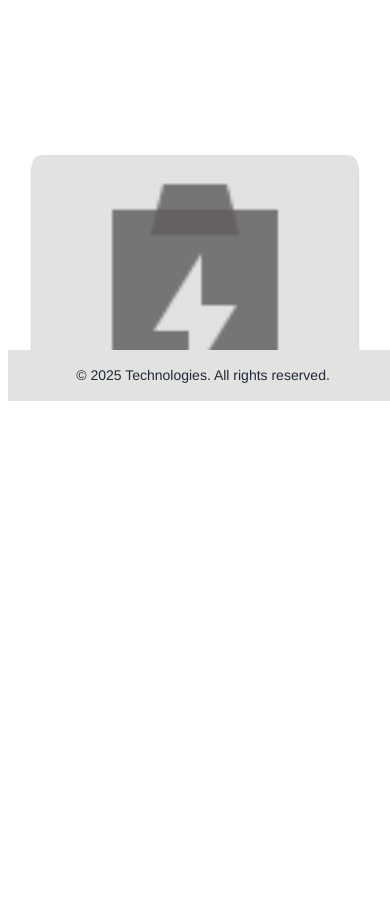
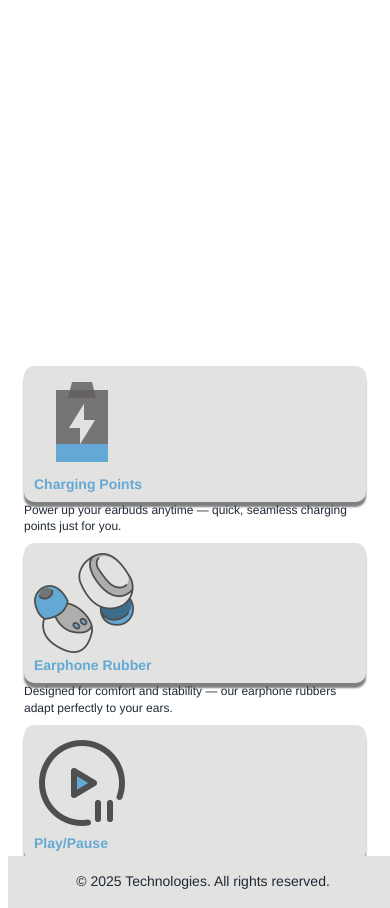
Before and after one commit to zakiasultana-ux/earbuds_website, a plain HTML site: page index.html in a window 390 px wide. Shown: the part 820-1728 px from the top of the page. Before the commit the page ends 1221 px from the top, so only its background shows below. Drawn offline with nearby package versions, Linux system fonts and the light colour scheme; some packages are replaced by stand-ins of ours; a script that the page names is missing.

Commit message:
update code
code update for the mobile view

```diff
--- a/index.html
+++ b/index.html
@@ -3,14 +3,19 @@
 
 <head>
   <title>EarBuds</title>
-  <meta charset="utf-8">
-  <meta name="viewport" content="width=device-width, initial-scale=1">
+  <meta charset="utf-8" />
+  <meta name="viewport" content="width=device-width, initial-scale=1" />
 
   <!-- tab icon -->
-  <link rel="icon" type="image/x-icon" href="images/earbuds.png">
+  <link rel="icon" type="image/x-icon" href="images/earbuds.png" />
 
-  <link rel="stylesheet" href="css/grid.css">
-  <link rel="stylesheet" href="css/style.css">
+  <!-- link to greensock main library -->
+  <script src="https://cdn.jsdelivr.net/npm/gsap@3.13.0/dist/gsap.min.js"></script>
+  <!-- ScrollTrigger plugin -->
+  <script src="https://cdnjs.cloudflare.com/ajax/libs/gsap/3.12.2/ScrollTrigger.min.js"></script>
+
+  <link rel="stylesheet" href="css/grid.css" />
+  <link rel="stylesheet" href="css/style.css" />
 </head>
 
 <body>
@@ -18,15 +23,15 @@
   <header class="head">
     <div class="two-items md-two-third lg-two-third">
       <div class="logo">
-        <img src="images/earbuds.png" alt="logo">
+        <img src="images/earbuds.png" alt="logo" />
       </div>
 
       <div class="main-nav">
         <div class="hanburger" role="button" tabindex="0" aria-expanded="false" aria-label="Open menu">
           <svg viewBox="0 0 24 24" width="40" fill="none" xmlns="http://www.w3.org/2000/svg">
-              <line x1="3" y1="6" x2="21" y2="6" stroke="currentColor" stroke-width="2" stroke-linecap="round"/>
-              <line x1="3" y1="12" x2="21" y2="12" stroke="currentColor" stroke-width="2" stroke-linecap="round"/>
-              <line x1="3" y1="18" x2="21" y2="18" stroke="currentColor" stroke-width="2" stroke-linecap="round"/>
+            <line x1="3" y1="6" x2="21" y2="6" stroke="currentColor" stroke-width="2" stroke-linecap="round" />
+            <line x1="3" y1="12" x2="21" y2="12" stroke="currentColor" stroke-width="2" stroke-linecap="round" />
+            <line x1="3" y1="18" x2="21" y2="18" stroke="currentColor" stroke-width="2" stroke-linecap="round" />
           </svg>
         </div>
         <nav>
@@ -53,22 +58,36 @@
     </section>
     <section id="model-3d" class="full">
       <h2 class="hidden">model viewer</h2>
-       <model-viewer id="model" src="model/final_earbud.glb" ar ar-modes="webxr scene-viewer quick-look" camera-controls tone-mapping="neutral" poster="images/poster.webp" shadow-intensity="1">
-      <button class="Hotspot" slot="hotspot-1" data-position="2.7485287679454022m 3.9326567888734516m -1.2086738564379884m" data-normal="0.13637197279432753m 0.9849321875212139m 0.10635445933697224m" data-visibility-attribute="visible">
+      <model-viewer id="model" src="model/final_earbud.glb" ar ar-modes="webxr scene-viewer quick-look" camera-controls
+        tone-mapping="neutral" poster="images/poster.webp" shadow-intensity="1">
+        <button class="Hotspot" slot="hotspot-1"
+          data-position="2.7485287679454022m 3.9326567888734516m -1.2086738564379884m"
+          data-normal="0.13637197279432753m 0.9849321875212139m 0.10635445933697224m"
+          data-visibility-attribute="visible">
           <div class="HotspotAnnotation" id="hotspot-1"></div>
         </button>
-      <button class="Hotspot" slot="hotspot-2" data-position="2.7858450960273835m 4.380731515232011m -1.5206194541250686m" data-normal="-0.08805439819747375m 0.6487970485896569m 0.7558497289140423m" data-visibility-attribute="visible">
+        <button class="Hotspot" slot="hotspot-2"
+          data-position="2.7858450960273835m 4.380731515232011m -1.5206194541250686m"
+          data-normal="-0.08805439819747375m 0.6487970485896569m 0.7558497289140423m"
+          data-visibility-attribute="visible">
           <div class="HotspotAnnotation" id="hotspot-2"></div>
         </button>
-      <button class="Hotspot" slot="hotspot-3" data-position="2.642879107773933m 3.428602792490828m -1.3870402560361912m" data-normal="-0.14218386625432314m -0.9877146442964999m -0.0648346328686427m" data-visibility-attribute="visible">
+        <button class="Hotspot" slot="hotspot-3"
+          data-position="2.642879107773933m 3.428602792490828m -1.3870402560361912m"
+          data-normal="-0.14218386625432314m -0.9877146442964999m -0.0648346328686427m"
+          data-visibility-attribute="visible">
           <div class="HotspotAnnotation" id="hotspot-3"></div>
         </button>
-      <button class="Hotspot" slot="hotspot-4" data-position="2.903909456115592m 3.925193635486453m -1.3424045743219741m" data-normal="0.17368447589185357m 0.9753288687559567m 0.1362618824374515m" data-visibility-attribute="visible">
+        <button class="Hotspot" slot="hotspot-4"
+          data-position="2.903909456115592m 3.925193635486453m -1.3424045743219741m"
+          data-normal="0.17368447589185357m 0.9753288687559567m 0.1362618824374515m"
+          data-visibility-attribute="visible">
           <div class="HotspotAnnotation" id="hotspot-4"></div>
         </button>
       </model-viewer>
-    <div class="full" id="text-info"></div>
-
+    </section>
+    <section id="model-text">
+      <div class="full hidden" id="text-info"></div>
     </section>
   </main>
 
--- a/js/script.js
+++ b/js/script.js
@@ -1,5 +1,9 @@
 (() => {
   console.log("welcome to earbud js");
+
+  // pluging
+
+  gsap.registerPlugin(ScrollTrigger);
 
   // variable
 
@@ -79,6 +83,8 @@
   function resizeScreen() {
     console.log("resize screen function is called");
 
+    // textinfodisplay();
+
     if (isMobile) {
       hamburger.classList.remove('active');
       navMenu.classList.remove('active');
@@ -87,7 +93,8 @@
 
       document.querySelectorAll('.info-container').forEach(el => el.remove());
 
-    } else {
+    }
+    else {
       textinfodisplay();
     }
 
@@ -95,10 +102,10 @@
     hotspots.forEach(hotspot => {
       if (isMobile) {
         hotspot.classList.remove('hidden');
-        console.log("hidden is removing ");
+        console.log("hidden is removing to the hotspots");
       } else {
         hotspot.classList.add('hidden');
-        console.log("hidden is added ");
+        console.log("hidden is added to the hotspots");
       }
     });
   }
@@ -141,42 +148,35 @@
 
     console.log("mobile view text is called");
 
+    textInfo.classList.remove('hidden');
+
     textInfo.innerHTML = '';
 
     infoboxes.forEach((infobox, index) => {
 
       const containerDiv = document.createElement('div');
       const childDiv = document.createElement('div');
+      const childDiv2 = document.createElement('div');
       const titleElement = document.createElement('h2');
       const textElement = document.createElement('p');
       const imageElement = document.createElement('img');
 
       containerDiv.classList.add('info-wrapper');
-      childDiv.classList.add('info-container');
+      childDiv2.classList.add('info-container');
+      imageElement.classList.add('info-image');
       containerDiv.id = `hotspot-${index + 1}`;
 
-      // ensure elements are visible (remove any 'hidden' class if present)
       containerDiv.classList.remove('hidden');
       childDiv.classList.remove('hidden');
-
-      // basic layout so each info block stacks nicely inside the scrollable area
-      containerDiv.style.display = 'block';
-      containerDiv.style.width = '100%';
-      containerDiv.style.marginBottom = '1rem';
-      childDiv.style.display = 'flex';
-      childDiv.style.flexDirection = 'column';
-      childDiv.style.gap = '0.5rem';
 
       titleElement.textContent = infobox.title;
       textElement.textContent = infobox.text;
       imageElement.src = infobox.image;
       imageElement.alt = infobox.alt;
-      imageElement.style.maxWidth = '100%';
-      imageElement.style.height = 'auto';
-      imageElement.style.display = 'block';
 
-      childDiv.appendChild(imageElement);
-      childDiv.appendChild(titleElement);
+      childDiv2.appendChild(imageElement);
+      childDiv2.appendChild(titleElement);
+      childDiv.appendChild(childDiv2);
       childDiv.appendChild(textElement);
 
       containerDiv.appendChild(childDiv);
--- a/sass/pages/_home.scss
+++ b/sass/pages/_home.scss
@@ -1,19 +1,20 @@
-@use '../abstracts';
+@use "../abstracts";
 
 main {
+  height: 2000px;
   margin-top: 0.15rem;
 
   #model-3d {
     display: block !important;
   }
 
+  #model-text{
+    margin-top: -200px;
+  }
+
   #text-info {
     display: block;
     padding: 1rem;
-        max-height: 60vh !important;
-        overflow-y: auto;
-        -webkit-overflow-scrolling: touch;
-        box-sizing: border-box;
 
     h2 {
       font-size: 14px;
@@ -31,22 +32,31 @@ main {
     }
 
     .info-container {
+      display: flex;
+      flex-direction: row;
+      align-items: center;
+      gap: 0.5em;
+      margin-bottom: 0.5em;
+    }
+
+    .info-wrapper {
+      margin-bottom: 30px;
+      width: 100%;
+      display: flex;
+      flex-direction: column;
+      align-items: center;
+      gap: 0.5em;
+      margin-bottom: 0.5em;
       background-color: abstracts.$white;
       border-radius: 10px;
       padding: 10px;
       box-shadow: 0px 5px 2px rgba($color: #000000, $alpha: 0.5);
     }
 
-        .info-wrapper {
-            // margin-bottom: 30px;
-            // width: 100%;
-            display: flex;
-            flex-direction: row;
-            align-items: center;
-            gap: 0.5em;
-            margin-bottom: 0.5em;
+    .info-image {
+      rotate: 90deg;
+      width: 50px;
+      height: 50%;
     }
   }
-
-
 }
```
Lines whose indentation alone changed are shown as unchanged.
